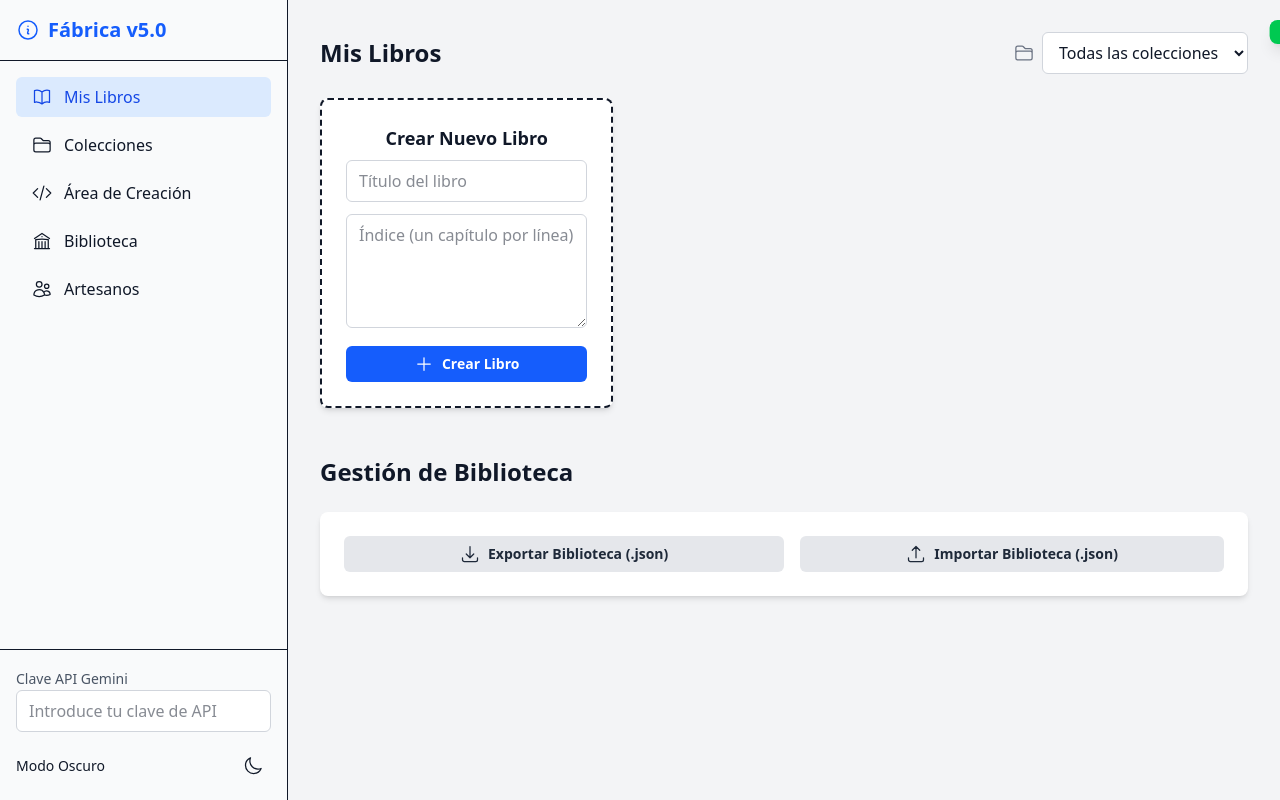
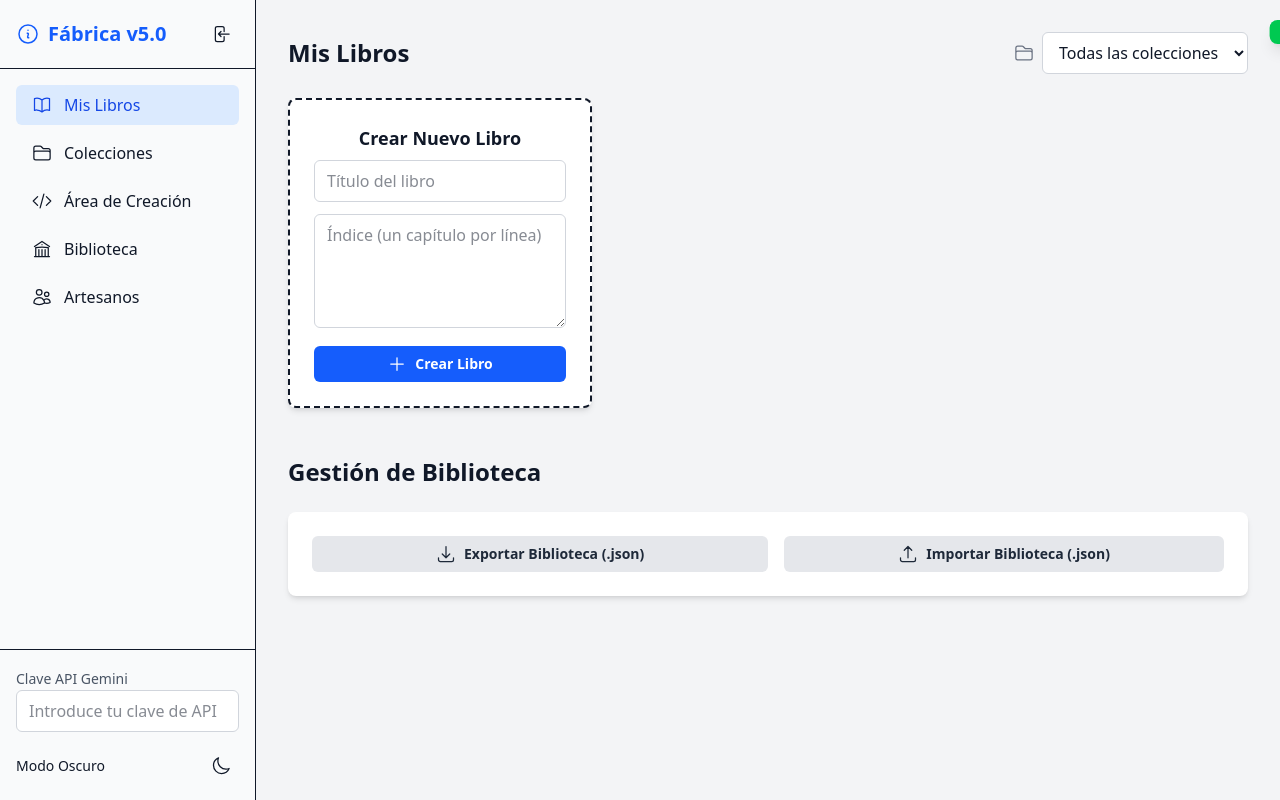
Before and after one commit to escueladehidroponia/app4, a React (Vite) app: page / in a window 1280 px wide. Built offline with nearby package versions, Linux system fonts and the light colour scheme.

Commit message:
menu retractil

```diff
--- a/src/App.jsx
+++ b/src/App.jsx
@@ -20,6 +20,8 @@ import {
   ClipboardDocumentListIcon,
   PencilIcon,
   FolderIcon,
+  ArrowLeftOnRectangleIcon,
+  ArrowRightOnRectangleIcon,
 } from '@heroicons/react/24/outline'; // Using outline icons
 
 // --- COMPONENTES DE UI REUTILIZABLES ---
@@ -75,6 +77,7 @@ function App() {
   const [notificacion, setNotificacion] = useState({ mensaje: '', visible: false });
   const [modoOscuro, setModoOscuro] = useState(false);
   const [sidebarAbierta, setSidebarAbierta] = useState(false);
+  const [sidebarColapsada, setSidebarColapsada] = useState(false);
 
   // Estado para modales de confirmación
   const [modalConfirmacion, setModalConfirmacion] = useState({ isOpen: false, onConfirm: () => {}, title: '', message: '' });
@@ -639,27 +642,30 @@ function App() {
   };
 
   const renderSidebar = () => (
-    <aside className={`absolute md:relative w-64 md:w-72 bg-gray-50 dark:bg-gray-800 h-full flex-shrink-0 flex flex-col border-r dark:border-gray-700 transition-transform duration-300 z-40 ${sidebarAbierta ? 'translate-x-0' : '-translate-x-full md:translate-x-0'}`}>
-      <div className="p-4 flex justify-between items-center border-b dark:border-gray-700">
-        <h1 className="text-xl font-bold text-blue-600 dark:text-blue-400 flex items-center gap-2"><InformationCircleIcon className="h-6 w-6" /> Fábrica v5.0</h1>
+    <aside className={`relative bg-gray-50 dark:bg-gray-800 h-full flex-shrink-0 flex flex-col border-r dark:border-gray-700 transition-all duration-300 z-40 ${sidebarColapsada ? 'w-20' : 'w-64'}`}>
+      <div className={`p-4 flex items-center border-b dark:border-gray-700 ${sidebarColapsada ? 'justify-center' : 'justify-between'}`}>
+        {!sidebarColapsada && <h1 className="text-xl font-bold text-blue-600 dark:text-blue-400 flex items-center gap-2"><InformationCircleIcon className="h-6 w-6" /> Fábrica v5.0</h1>}
+        <button onClick={() => setSidebarColapsada(!sidebarColapsada)} className="hidden md:block p-2 rounded-md hover:bg-gray-200 dark:hover:bg-gray-700">
+          {sidebarColapsada ? <ArrowRightOnRectangleIcon className="h-5 w-5" /> : <ArrowLeftOnRectangleIcon className="h-5 w-5" />}
+        </button>
         <button className="md:hidden" onClick={() => setSidebarAbierta(false)}><XMarkIcon className="h-5 w-5" /></button>
       </div>
       <nav className="flex-grow p-4 space-y-2">
         {[{id: 'Mis Libros', icon: <BookOpenIcon className="h-5 w-5" />}, {id: 'Colecciones', icon: <FolderIcon className="h-5 w-5" />}, {id: 'Área de Creación', icon: <CodeBracketIcon className="h-5 w-5" />}, {id: 'Biblioteca', icon: <BuildingLibraryIcon className="h-5 w-5" />}, {id: 'Artesanos', icon: <UsersIcon className="h-5 w-5" />}].map(item => (
           <button key={item.id} onClick={() => { setVistaActual(item.id); setSidebarAbierta(false); }}
-            className={`w-full flex items-center gap-3 px-4 py-2 rounded-md text-left font-medium ${vistaActual === item.id ? 'bg-blue-100 text-blue-700 dark:bg-blue-900/50 dark:text-blue-300' : 'hover:bg-gray-200 dark:hover:bg-gray-700'}`}>
+            className={`w-full flex items-center gap-3 px-4 py-2 rounded-md text-left font-medium ${sidebarColapsada ? 'justify-center' : ''} ${vistaActual === item.id ? 'bg-blue-100 text-blue-700 dark:bg-blue-900/50 dark:text-blue-300' : 'hover:bg-gray-200 dark:hover:bg-gray-700'}`}>
             {item.icon}
-            {item.id}
+            {!sidebarColapsada && <span>{item.id}</span>}
           </button>
         ))}
       </nav>
       <div className="p-4 border-t dark:border-gray-700 space-y-4">
-        <div>
+        <div className={`${sidebarColapsada ? 'hidden' : ''}`}>
           <label className="text-sm font-medium text-gray-600 dark:text-gray-400">Clave API Gemini</label>
           <Input type="password" placeholder="Introduce tu clave de API" value={apiKey} onChange={e => setApiKey(e.target.value)} />
         </div>
-        <div className="flex justify-between items-center">
-          <span className="text-sm font-medium">Modo Oscuro</span>
+        <div className={`flex items-center ${sidebarColapsada ? 'justify-center' : 'justify-between'}`}>
+          {!sidebarColapsada && <span className="text-sm font-medium">Modo Oscuro</span>}
           <button onClick={() => setModoOscuro(!modoOscuro)} className="p-2 rounded-full hover:bg-gray-200 dark:hover:bg-gray-700">
             {modoOscuro ? <SunIcon className="h-5 w-5" /> : <MoonIcon className="h-5 w-5" />}
           </button>
@@ -797,7 +803,7 @@ function App() {
               onChange={e => artesanoEditando ? setArtesanoEditando({...artesanoEditando, nombre: e.target.value}) : setNuevoArtesano({...nuevoArtesano, nombre: e.target.value})}
             />
             <Textarea
-              placeholder="Prompt para la IA (ej. 'Re-escribe el siguiente texto con un tono profesional y académico...)"
+              placeholder="Prompt para la IA (ej. 'Re-escribe el siguiente texto con un tono profesional y académico...')"
               rows="6"
               value={artesanoEditando ? artesanoEditando.prompt : nuevoArtesano.prompt}
               onChange={e => artesanoEditando ? setArtesanoEditando({...artesanoEditando, prompt: e.target.value}) : setNuevoArtesano({...nuevoArtesano, prompt: e.target.value})}
```
